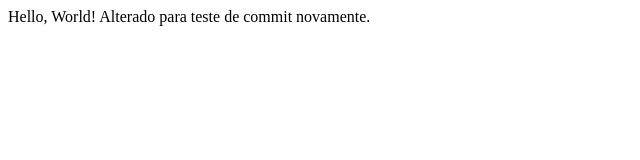
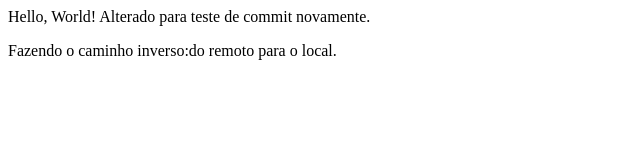
Before and after one commit to tatianamarques/gama-no-github, a plain HTML site: page index.html in a window 1280 px wide. Shown: the whole page, without its empty margins (0-640 px from the left). Drawn offline with Linux system fonts and the light colour scheme.

Commit message:
autualizacao
Caminho inverso

```diff
--- a/index.html
+++ b/index.html
@@ -9,6 +9,7 @@
 <body>
 
     Hello, World! Alterado para teste de commit novamente.
+    <p>Fazendo o caminho inverso:do remoto para o local.</p>
 
 </body>
 </html>
```
